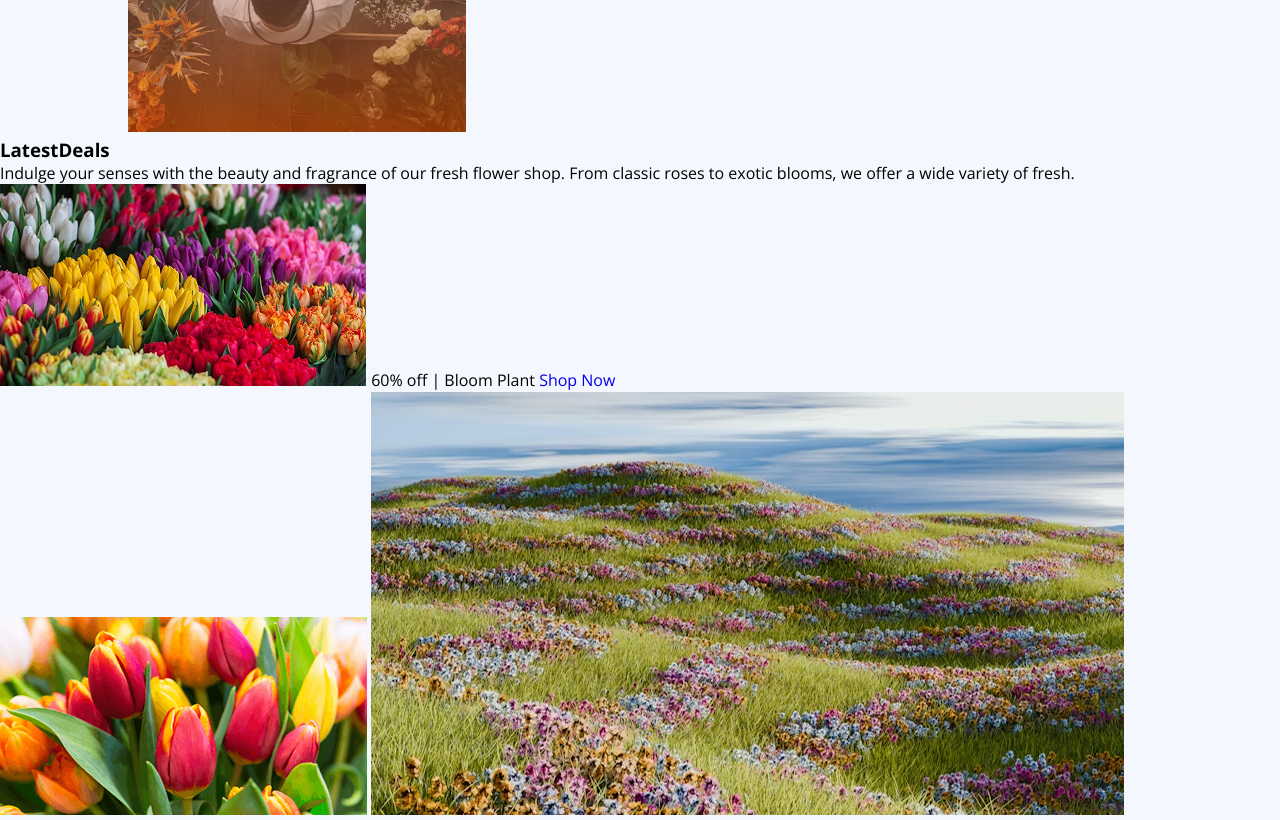
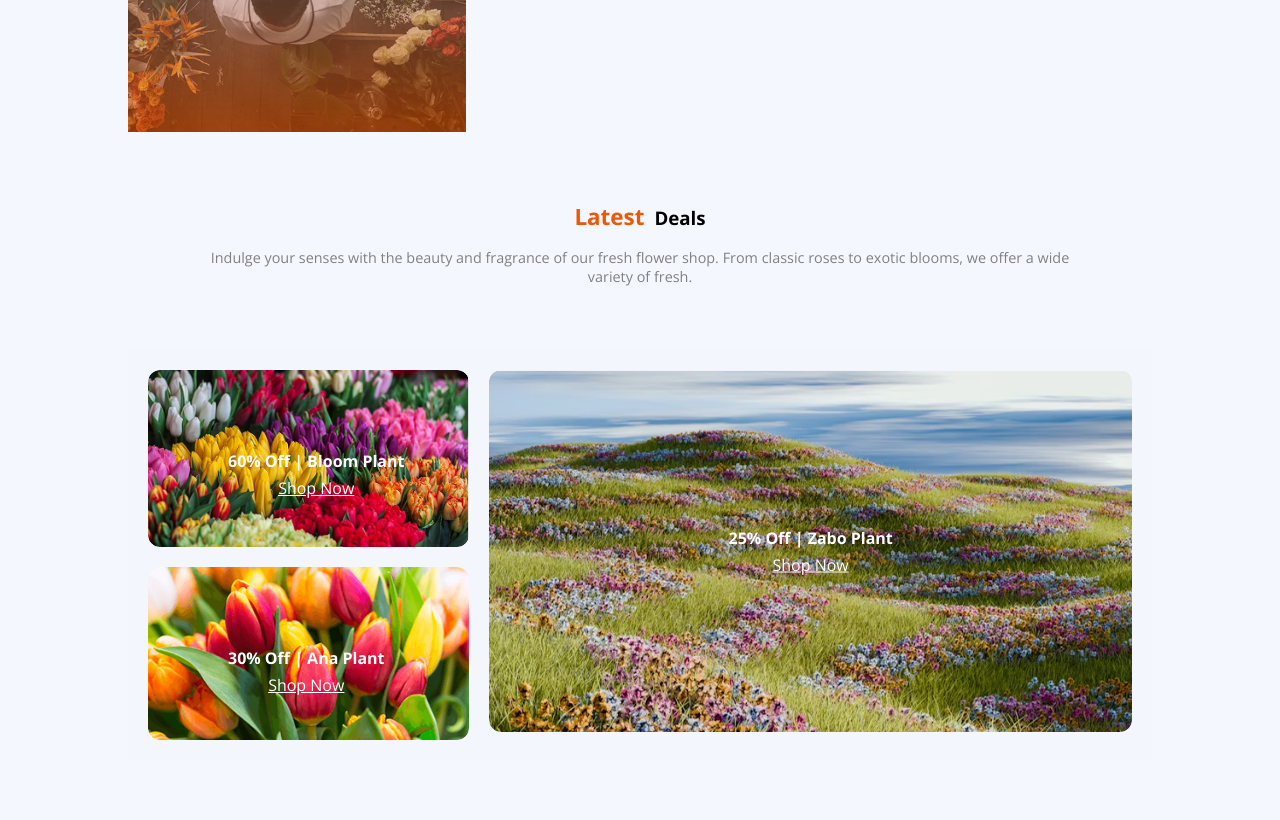
Before and after one commit to Imrannazirmim/flowers-web, a plain HTML site: page index.html in a window 1280 px wide. Shown: the part 2120-2940 px from the top of the page. After the commit the page ends 2912 px from the top, so only its background shows below. Drawn offline with nearby package versions, Linux system fonts and the light colour scheme.

Commit message:
deals section added & style

```diff
--- a/index.html
+++ b/index.html
@@ -137,14 +137,33 @@
             variety of fresh.
           </p>
         </div>
-        <div class="deals_img">
-          <div>
-            <img src="assets/deal-bloom.png" alt="flower img" />
-            <span>60% off | Bloom Plant</span>
-            <a href="#">Shop Now</a>
+        <div class="deals-container">
+          <div class="deals-left">
+            <div class="deal-card">
+              <img src="assets/deal-bloom.png" alt="Bloom Plant" />
+              <div class="deal-overlay">
+                <span>60% Off | Bloom Plant</span>
+                <a href="#">Shop Now</a>
+              </div>
+            </div>
+            <div class="deal-card">
+              <img src="assets/deal-ana.png" alt="Ana Plant" />
+              <div class="deal-overlay">
+                <span>30% Off | Ana Plant</span>
+                <a href="#">Shop Now</a>
+              </div>
+            </div>
           </div>
-          <img src="assets/deal-ana.png" alt="ana flower" />
-          <img src="assets/deal-zabo.png" alt="zabo flower" />
+
+          <div class="deals-right">
+            <div class="deal-card">
+              <img src="assets/deal-zabo.png" alt="Zabo Plant" />
+              <div class="deal-overlay center-text">
+                <span>25% Off | Zabo Plant</span>
+                <a href="#">Shop Now</a>
+              </div>
+            </div>
+          </div>
         </div>
       </section>
     </main>
--- a/style.css
+++ b/style.css
@@ -207,27 +207,26 @@ header {
 
 /* flower lover section */
 
-.flower_lover_section{
+.flower_lover_section {
   width: 80%;
   margin: 0 auto;
   display: flex;
   justify-content: space-between;
   gap: 1rem;
-
 }
-.flower_lover_img img{
+.flower_lover_img img {
   width: 100%;
 }
-.flower_lover_details{
+.flower_lover_details {
   display: flex;
   flex-direction: column;
   gap: 1rem;
   margin-left: 4rem;
 }
-.flower_lover_details h3{
+.flower_lover_details h3 {
   font-size: 2rem;
 }
-.flower_lover_details ul{
+.flower_lover_details ul {
   display: flex;
   flex-direction: column;
   gap: 10px;
@@ -237,21 +236,136 @@ header {
 /* flower lover section response */
 
 @media screen and (max-width: 576px) {
-  .flower_lover_section{
+  .flower_lover_section {
     flex-direction: column;
   }
-  .flower_lover_img img{
+  .flower_lover_img img {
     width: 100%;
   }
-  .flower_lover_details{
+  .flower_lover_details {
     width: 100%;
     margin-left: 0rem;
   }
 }
 @media screen and (min-width: 576px) and (max-width: 992px) {
- .flower_lover_section{
-  flex-direction: column;
- }
+  .flower_lover_section {
+    flex-direction: column;
+  }
 }
 
 /* deals section */
+.deals_section {
+  width: 80%;
+  margin: 2rem auto;
+}
+.deals_details {
+  display: flex;
+  flex-direction: column;
+  gap: 1rem;
+  justify-items: center;
+  align-items: center;
+  text-align: center;
+  margin: 4rem;
+}
+.deals_details h3 strong {
+  font-size: 1.4rem;
+}
+.deals_details strong {
+  color: #e95a08;
+  margin-right: 10px;
+}
+.deals_details p {
+  color: gray;
+  font-size: 0.9rem;
+}
+.deals-container {
+  display: flex;
+  gap: 20px;
+  padding: 20px;
+  background: #f3f6fc;
+}
+
+.deals-left {
+  display: flex;
+  flex-direction: column;
+  gap: 20px;
+  flex: 1;
+}
+
+.deals-right {
+  flex: 2;
+}
+
+.deal-card {
+  position: relative;
+  overflow: hidden;
+  border-radius: 12px;
+}
+
+.deal-card img {
+  width: 100%;
+  height: auto;
+  display: block;
+  border-radius: 12px;
+}
+
+.deal-overlay {
+  position: absolute;
+  top: 80px;
+  left: 80px;
+  color: white;
+  font-weight: bold;
+  font-size: 1rem;
+  text-align: center;
+}
+
+.deal-overlay a {
+  display: block;
+  margin-top: 5px;
+  font-weight: normal;
+  color: white;
+  text-decoration: underline;
+}
+
+.center-text {
+  top: 50%;
+  left: 50%;
+  transform: translate(-50%, -50%);
+  text-align: center;
+}
+/* response deals layout */
+@media screen and (max-width: 776px) {
+  .deals-container {
+    flex-direction: column;
+  }
+  .deal-overlay {
+    top: 40%;
+    left: 30%;
+    color: white;
+    font-weight: bold;
+    font-size: 1rem;
+    text-align: center;
+  }
+  .center-text {
+    top: 50%;
+    left: 50%;
+    transform: translate(-50%, -50%);
+    text-align: center;
+  }
+}
+@media screen and (min-width: 776px) and (max-width: 1192px) {
+  .deal-overlay {
+    top: 30%;
+    left: 10%;
+    color: white;
+    font-weight: bold;
+    font-size: 1rem;
+    text-align: center;
+  }
+  .center-text {
+    top: 50%;
+    left: 50%;
+    transform: translate(-50%, -50%);
+    text-align: center;
+  }
+}
```
